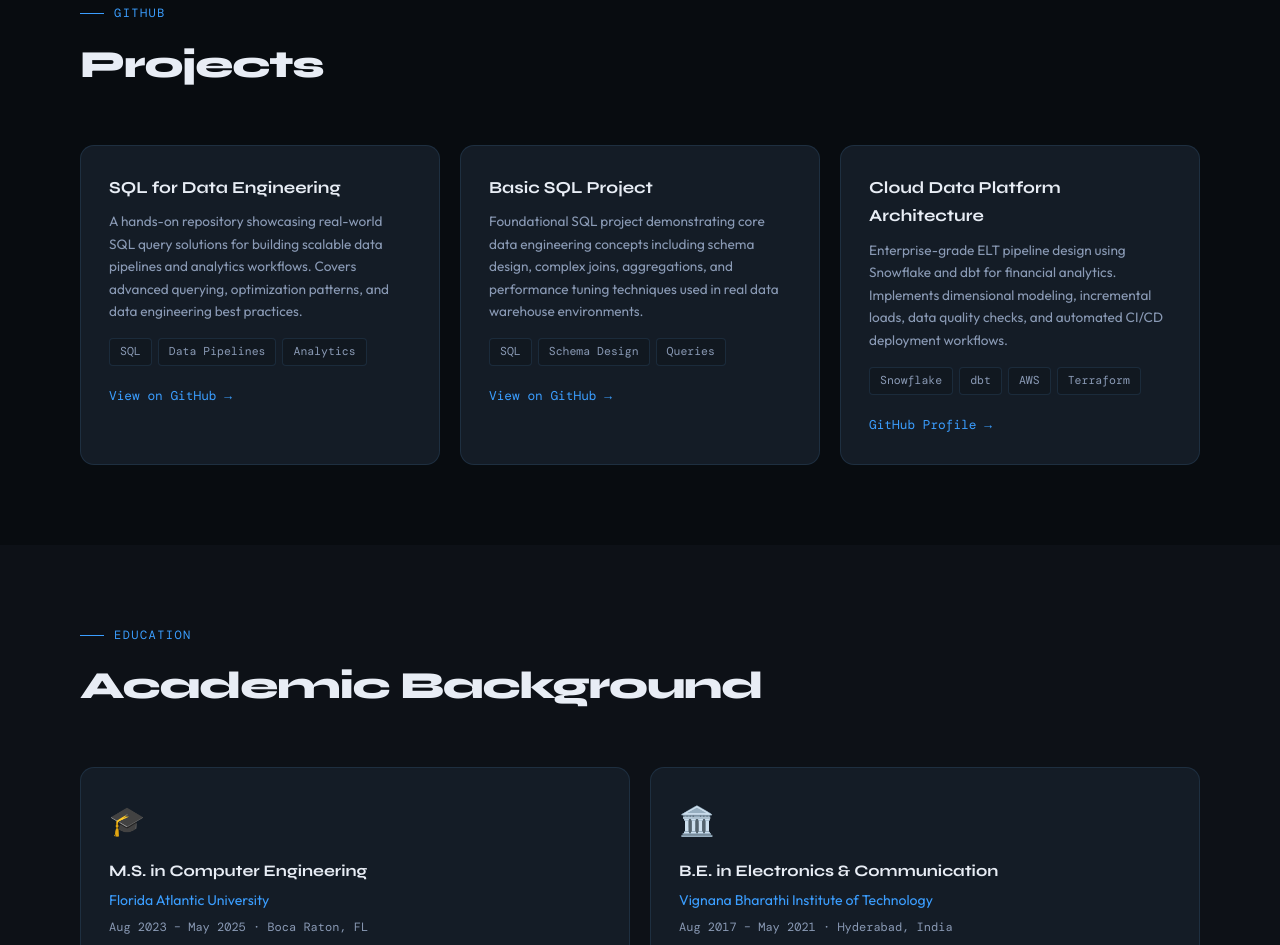
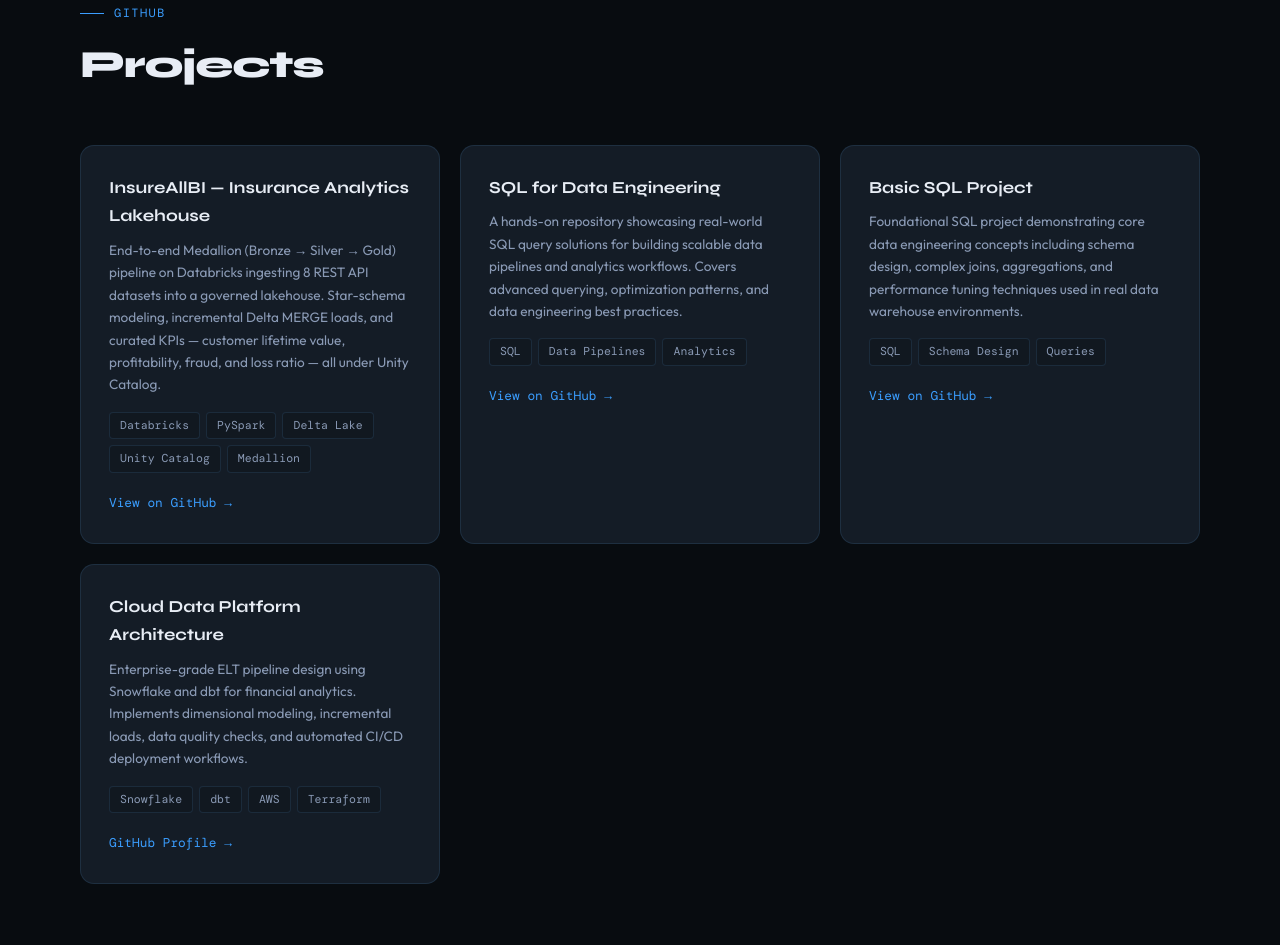
Before and after one commit to sravanbatthula/sravanbatthula.github.io, a plain HTML site: page index.html in a window 1280 px wide. Shown: the part 2830-3775 px from the top of the page. Drawn offline with nearby package versions, Linux system fonts and the light colour scheme; a web font is replaced by a local one.

Commit message:
Update index.html

```diff
--- a/index.html
+++ b/index.html
@@ -527,6 +527,14 @@
   <div class="section-label">GitHub</div>
   <h2>Projects</h2>
   <div class="projects-grid">
+   <div class="project-card">
+      <h3>InsureAllBI — Insurance Analytics Lakehouse</h3>
+      <p>End-to-end Medallion (Bronze → Silver → Gold) pipeline on Databricks ingesting 8 REST API datasets into a governed lakehouse. Star-schema modeling, incremental Delta MERGE loads, and curated KPIs — customer lifetime value, profitability, fraud, and loss ratio — all under Unity Catalog.</p>
+      <div class="skill-tags" style="margin-bottom: 1rem;">
+        <span class="tag">Databricks</span><span class="tag">PySpark</span><span class="tag">Delta Lake</span><span class="tag">Unity Catalog</span><span class="tag">Medallion</span>
+      </div>
+      <a href="https://github.com/sravanbatthula/insureallbi-databricks-pipeline" class="project-link" target="_blank">View on GitHub →</a>
+    </div>
     <div class="project-card">
       <h3>SQL for Data Engineering</h3>
       <p>A hands-on repository showcasing real-world SQL query solutions for building scalable data pipelines and analytics workflows. Covers advanced querying, optimization patterns, and data engineering best practices.</p>
```
